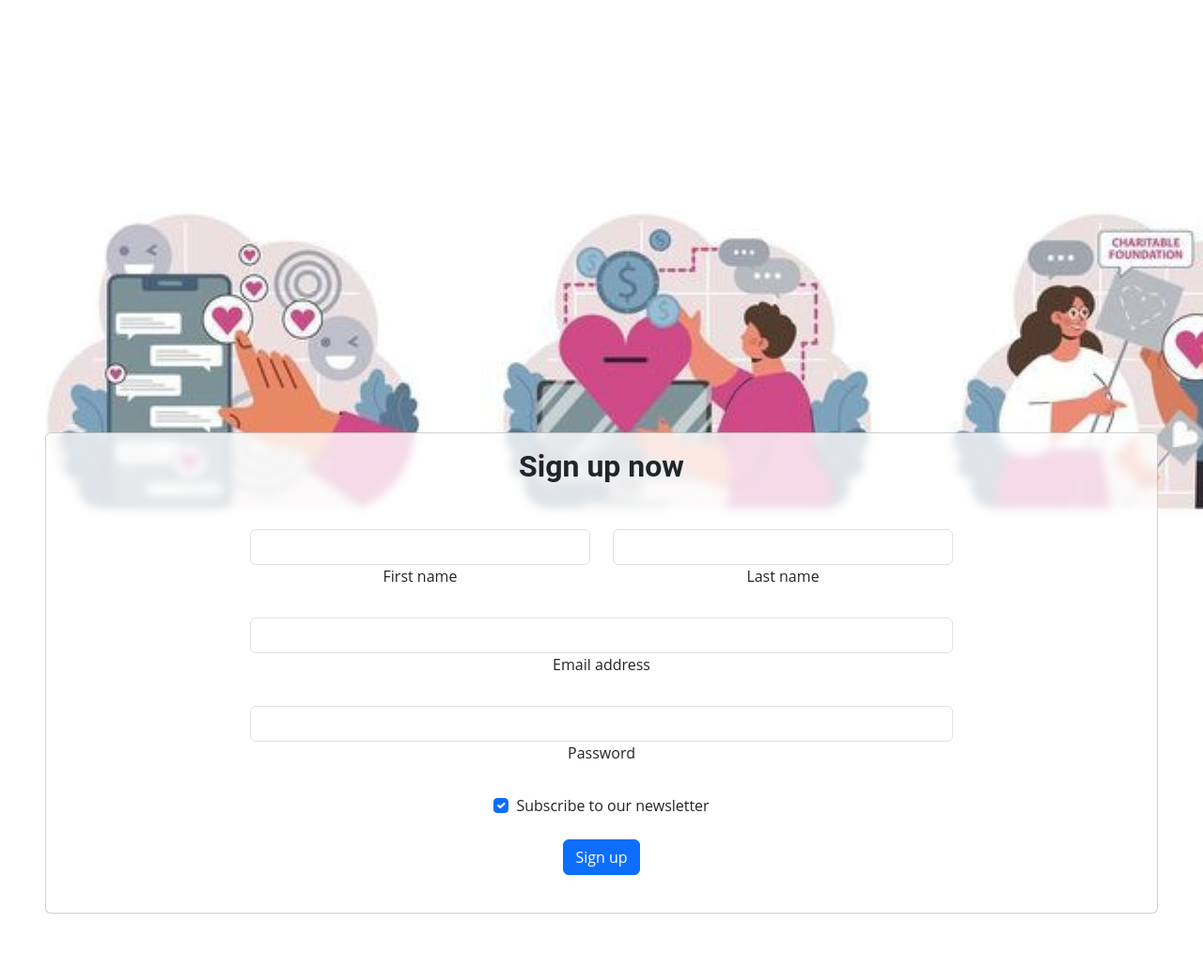
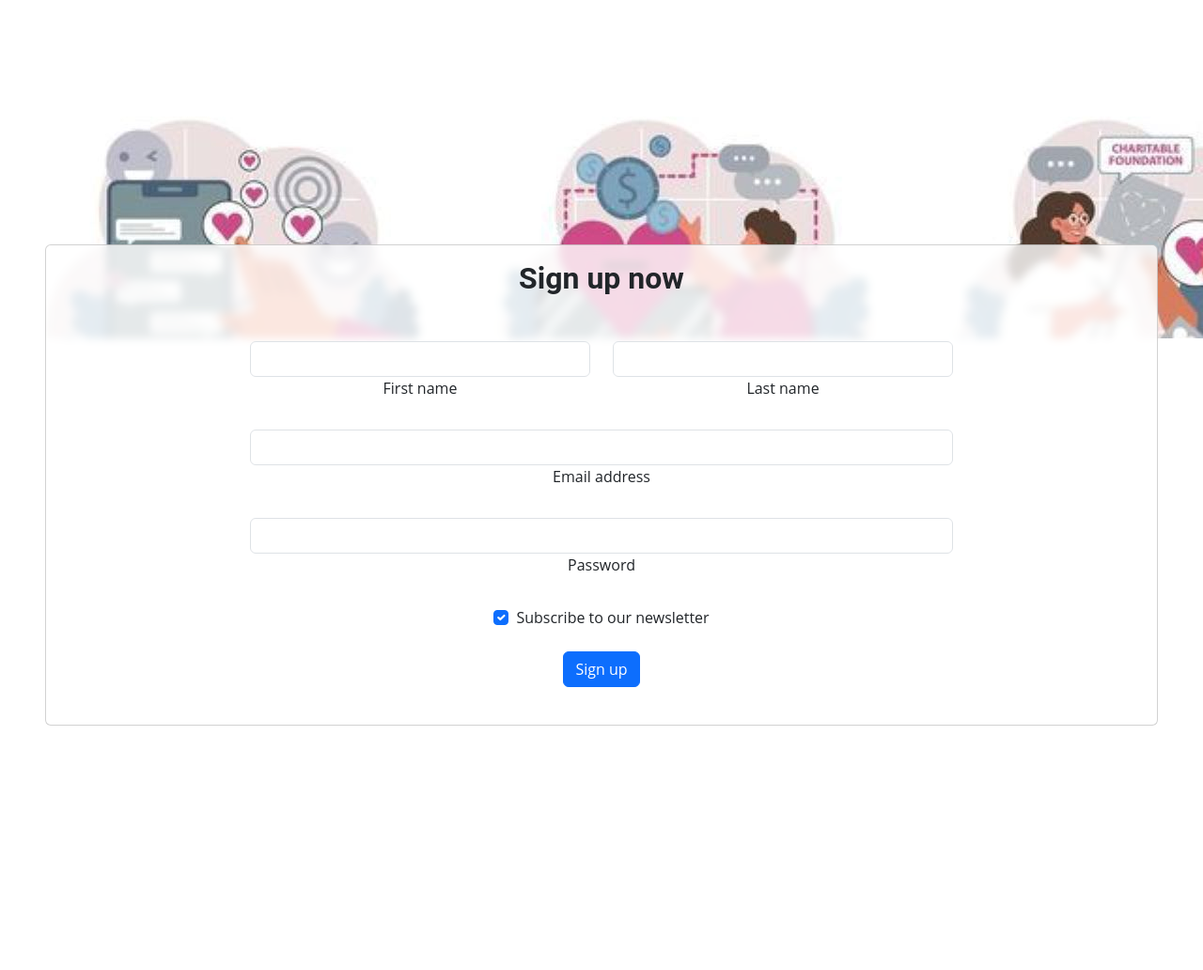
Before and after one commit to ilhamehoumadi/project, a Django app: page /accounts/signup/ in a window 1280 px wide. Shown: the whole page at 94% size. After the commit the page ends 772 px from the top, so only its background shows below. Run offline with Django 5.2, Linux system fonts and the light colour scheme; parts of the project's set-up code (start-up, migrations or seed data) failed here and were passed over; some libraries are stand-ins or nearby versions.

Commit message:
asociationCreation

```diff
--- a/project/templates/account/signup.html
+++ b/project/templates/account/signup.html
@@ -32,11 +32,11 @@
         <section class="text-center">
             <!-- Background image -->
             <div class="p-5 bg-image" style="background-image: url('{% static 'assets/img/donor1.jpg' %}');
-             height: 400px; margin-top: 100px;">
+             height: 300px; margin-top:0px;">
             </div>
             <!-- Background image -->
 
-        <div class="card mx-2 mx-md-5 shadow-5-strong"
+        <div class="card mx-4 mx-md-5 shadow-5-strong"
             style="
                 margin-top: -100px;
                 background: hsla(0, 0%, 100%, 0.8);
```
Also changed, not shown: project/templates/account/association.html (added).
